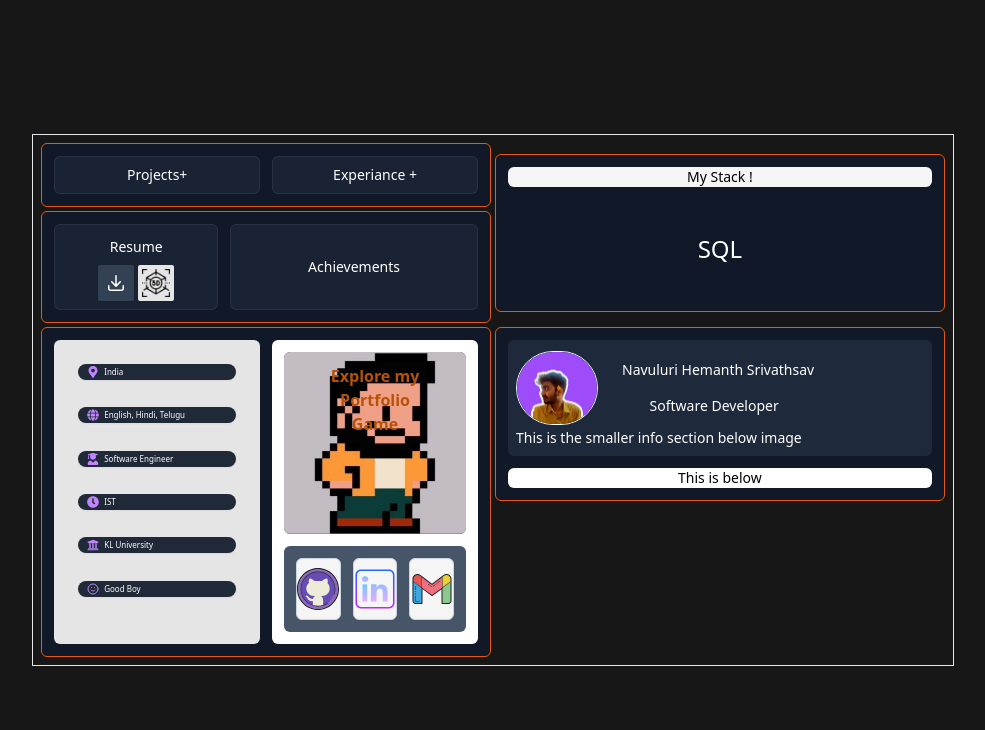
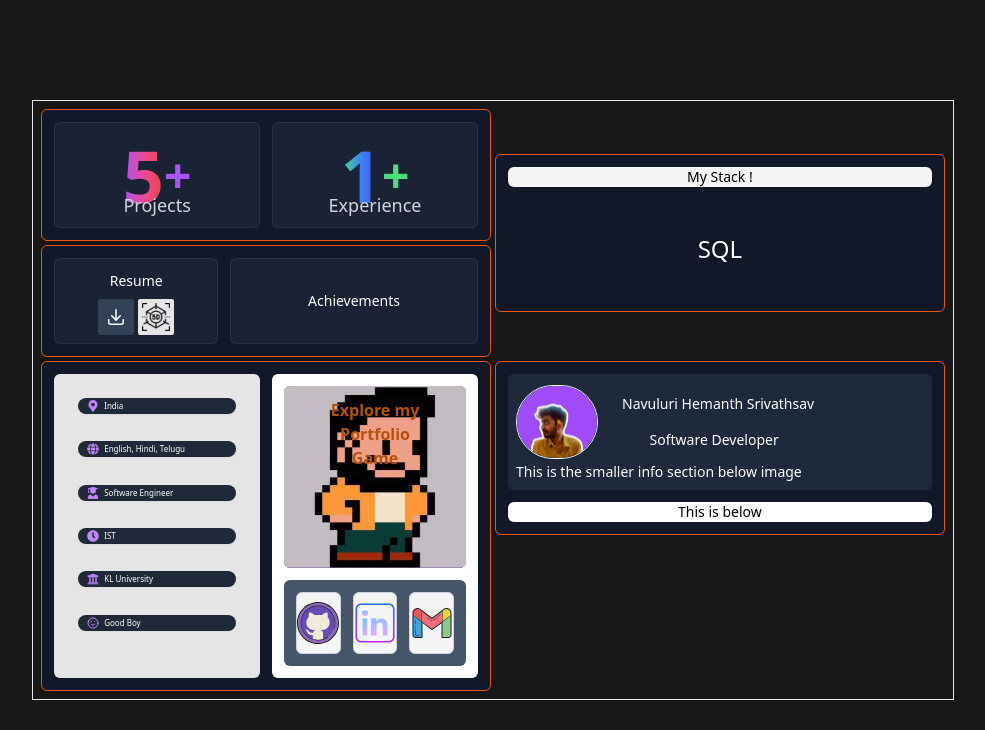
Before and after one commit to hemanthsrivathsav/portfolio, a React (Vite) app: page / in a window 1280 px wide. Shown: the top 730 px of the page, without its empty margins (147-1132 px from the left). Built offline with nearby package versions, Linux system fonts and the light colour scheme.

Commit message:
added project style numbers

```diff
--- a/src/App.jsx
+++ b/src/App.jsx
@@ -39,12 +39,39 @@ function App() {
     <div className='  grid w-max gap-1 md:w-4/5 md:mx-auto p-2 grid-cols-1 md:grid-cols-2 justify-center items-center content-center border text-sm font-normal font-sans:system-ui '>
 
         <div className=' dark grid h-auto items-end grid-cols-1 border-solid border  bg-gray-900 border-orange-600  md:grid-cols-2 gap-3 p-3 rounded-md ' >
-          <div className='  flex flex-col gap-1 bg-slate-300 dark:bg-slate-700/30 border border-slate-600/30 shadow-neon text-white items-center justify-center rounded-md p-2  bg-opacity-60 ' >
-            <h1>Projects+</h1>
+          {/* Projects Section */}
+
+          <div className='flex flex-col gap-2 bg-slate-300 dark:bg-slate-700/30 border border-slate-600/30 shadow-neon text-white items-center justify-center rounded-md p-4 bg-opacity-60'>
+            <div className='relative'>
+              <div className='flex items-center justify-center'>
+                <span className='text-7xl font-bold bg-gradient-to-r from-purple-500 via-pink-500 to-red-500 bg-clip-text text-transparent'>
+                  5
+                </span>
+                <span className='text-5xl font-bold text-purple-500'>+</span>
               </div>
-          <div className=' flex flex-col gap-1 bg-slate-700/30 border border-slate-600/30 shadow-neon text-white items-center justify-center rounded-md p-2  bg-opacity-60 ' >
-            <h1>Experiance +</h1>
+              <h1 className='absolute bottom-0 left-1/2 transform -translate-x-1/2 translate-y-2 text-lg text-gray-300 px-2 rounded-md'>
+                Projects
+              </h1>
             </div>
+          </div>
+
+           {/* Experience Section */}
+           <div className='flex flex-col gap-2 bg-slate-700/30 border border-slate-600/30 shadow-neon text-white items-center justify-center rounded-md p-4 bg-opacity-60'>
+            <div className='relative'>
+              <div className='flex items-center justify-center'>
+                <span className='text-7xl font-bold bg-gradient-to-r from-green-400 via-blue-500 to-indigo-600 bg-clip-text text-transparent'>
+                  1
+                </span>
+                <span className='text-5xl font-bold text-green-400'>+</span>
+              </div>
+              <h1 className='absolute bottom-0 left-1/2 transform -translate-x-1/2 translate-y-2 text-lg text-gray-300 px-2 rounded-md'>
+                Experience
+              </h1>
+            </div>
+          </div>
+
+
+
         </div>
 
 
@@ -92,7 +119,7 @@ function App() {
       </div>
 
 
-      <div className=' row-span-2 grid  grid-cols-1 md:grid-cols-2 gap-3 border-solid border bg-gray-900 border-orange-600  rounded-md p-3 '>
+      <div className=' row-span-2 grid  grid-cols-1  md:grid-cols-2 gap-3 border-solid border bg-gray-900 border-orange-600  rounded-md p-3 '>
 
         <div className='grid grid-cols-2 md:grid-cols-1 gap-1 p-6  bg-neutral-200 rounded-md '>
 
@@ -106,7 +133,7 @@ function App() {
         </div>
 
 
-        <div className=' grid gap-3 p-3 bg-white rounded-md '>
+        <div className=' grid  gap-3 p-3 bg-white rounded-md '>
 
           <a href="https://hemanthsrivathsav.vercel.app/" target="_blank">
             <div className='bg-slate-600 rounded-md relative overflow-hidden'>
```
Lines whose indentation alone changed are shown as unchanged.
